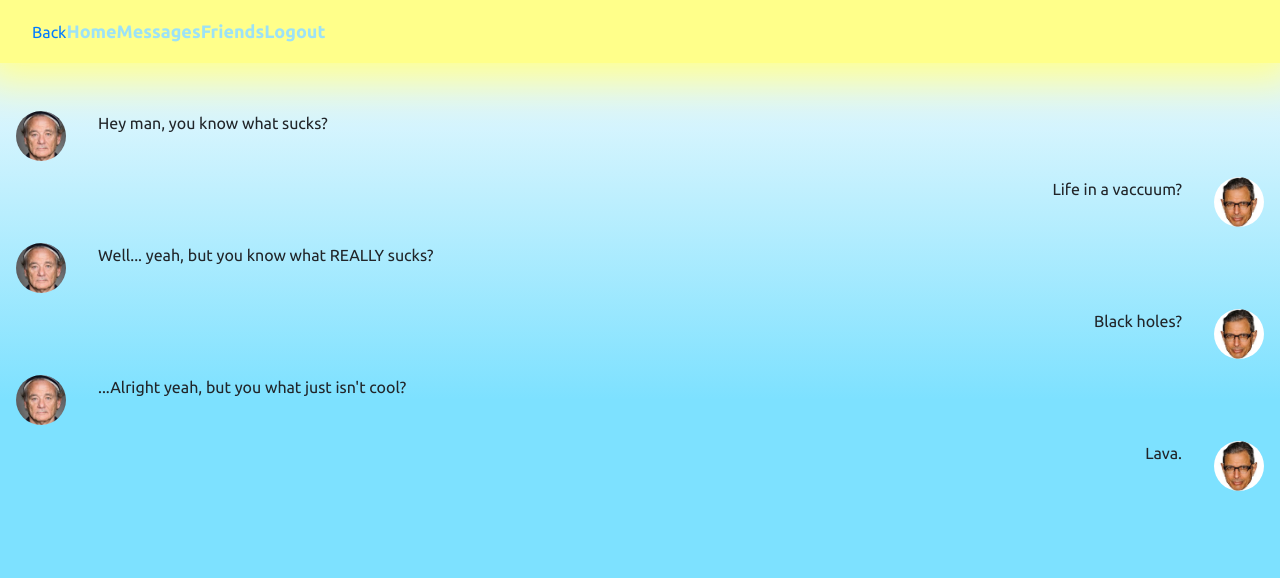
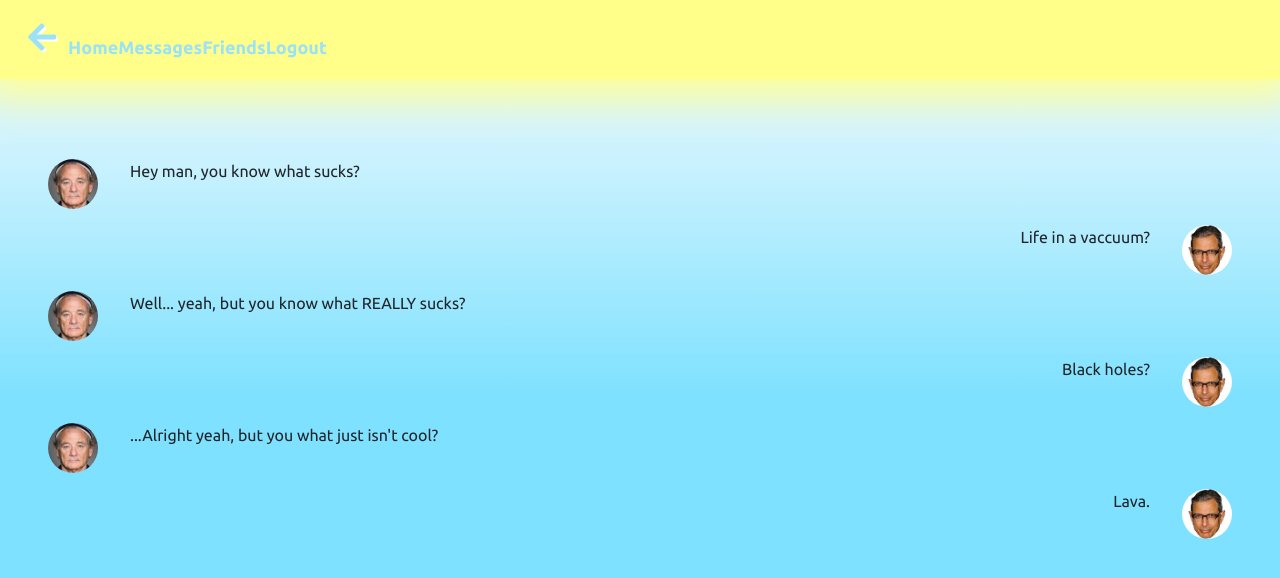
Before and after one commit to ian-deans/angry_taco_proto, a plain HTML site: page conversation.html in a window 1280 px wide. Drawn offline with nearby package versions, Linux system fonts and the light colour scheme.

Commit message:
Add font awesome library for nav icons

```diff
--- a/assets/css/index.css
+++ b/assets/css/index.css
@@ -38,10 +38,10 @@ body {
   width: 100%;
   background-color: var(--secondary-color);
   display: flex;
-  justify-content: flex-start;
+  justify-content: space-between;
   align-items: center;
   margin-bottom: 2em;
-  padding-left: 1em;
+  /* padding-left: 1em; */
   padding-right: 2em;
   box-shadow: 0px 0px 43px 17px var(--secondary-color);
 }
@@ -53,6 +53,7 @@ body {
 .app-navbar {
   display: flex;
   align-items: center;
+  width: 100%;
 }
 
 
@@ -60,22 +61,27 @@ body {
 .app-title {
   color: var(--font-blue);
   font-size: 25px;
-  letter-spacing: 2px;
+  letter-spacing: 1px;
   font-family: var(--font-style-heading);
   text-shadow: 2px 2px var(--bg-white);
 }
 .app-nav-button {
-  margin: 1em;
+  /* margin: 1em; */
   align-self: center;
 }
 .app-nav-button, .app-nav-button:active, .app-nav-button:focus {
   border: none;
   outline: none;
+  background-color: transparent;
 }
 .app-navbar-menu-button-img {
   height: 50px;
   width: 50px;
   border-radius: 50%;
+}
+
+.nav-menu {
+  margin-top: 1em;
 }
 .app-navbar-link {
   /* font-family: var(--font-style-heading); */
@@ -84,6 +90,19 @@ body {
   margin-bottom: 10px;
   font-size: 18px;
   font-weight: 900;
+}
+
+.nav-menu-button, .back-button {
+  color: var(--font-blue);
+  width: 40px;
+  height: 40px;
+  text-shadow: 2px 2px white;
+  vertical-align: middle;
+  display: table-cell;
+  margin: 0px;
+  padding: 0px;
+  margin-left: auto;
+  margin-right: auto;
 }
 
 
@@ -96,7 +115,7 @@ body {
   justify-content: flex-start;
   align-items: center;
   width: 100%;
-  padding: 1em;
+  padding: 3em;
 
 }
 
--- a/conversation.html
+++ b/conversation.html
@@ -13,6 +13,7 @@
     crossorigin="anonymous"></script>
   <script src="https://stackpath.bootstrapcdn.com/bootstrap/4.1.1/js/bootstrap.min.js" integrity="sha384-smHYKdLADwkXOn1EmN1qk/HfnUcbVRZyYmZ4qpPea6sjB/pTJ0euyQp0Mk8ck+5T"
     crossorigin="anonymous"></script>
+    <link rel="stylesheet" href="https://use.fontawesome.com/releases/v5.0.13/css/all.css" integrity="sha384-DNOHZ68U8hZfKXOrtjWvjxusGo9WQnrNx2sqG0tfsghAvtVlRW3tvkXWZh58N9jp" crossorigin="anonymous">
   <link rel="stylesheet" href="./assets/css/index.css">
   <link rel="stylesheet" href="./assets/css/conversation.css">
 
@@ -26,15 +27,20 @@
     <!-- NavBar Component -->
     <div class="app-navbar-container">
         <nav class="navbar navbar-expand-lg navbar-light app-navbar">
+          <a href="conversation_list.html">
 
-          <a href="conversation_list.html">Back</a>
+            <button class="app-nav-button">
+              <i class="fas fa-arrow-left fa-2x back-button"></i>
+
+            </button>
+          </a>
 
           <button class="navbar-toggler app-nav-button" type="button" data-toggle="collapse" data-target="#navbarNavAltMarkup" aria-controls="navbarNavAltMarkup"
             aria-expanded="false" aria-label="Toggle navigation">
             <span class="app-title" href="#">Bill Murray</span>
           </button>
 
-          <div class="collapse navbar-collapse" id="navbarNavAltMarkup">
+          <div class="collapse navbar-collapse nav-menu" id="navbarNavAltMarkup">
             <div class="navbar-nav">
                 <span class="sr-only">(current)</span>
               </a>
```
Also changed, not shown: conversation_list.html (+5 -2 lines), friends_list.html (+5 -3 lines), home.html (+4 -2 lines), index.html (+2 -3 lines), layout.html (+6 -3 lines), user_profile.html (+5 -2 lines).
